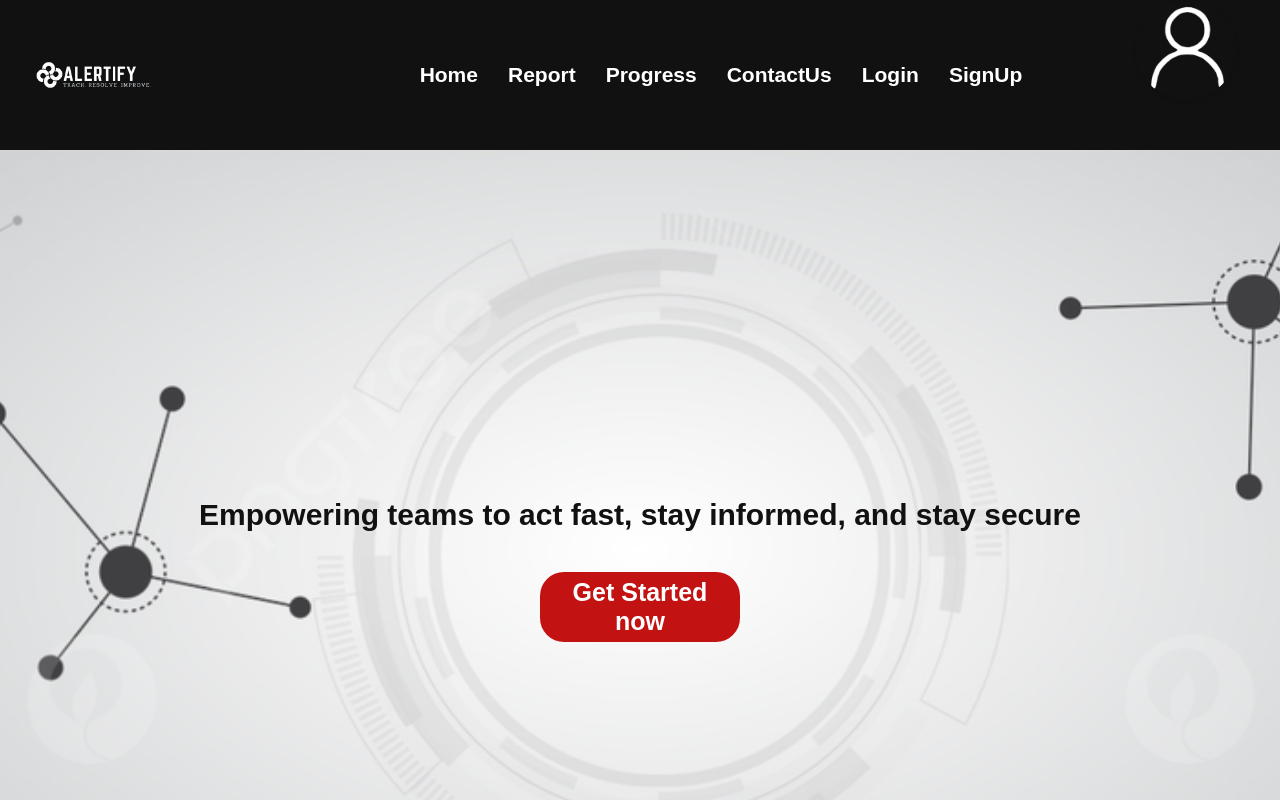
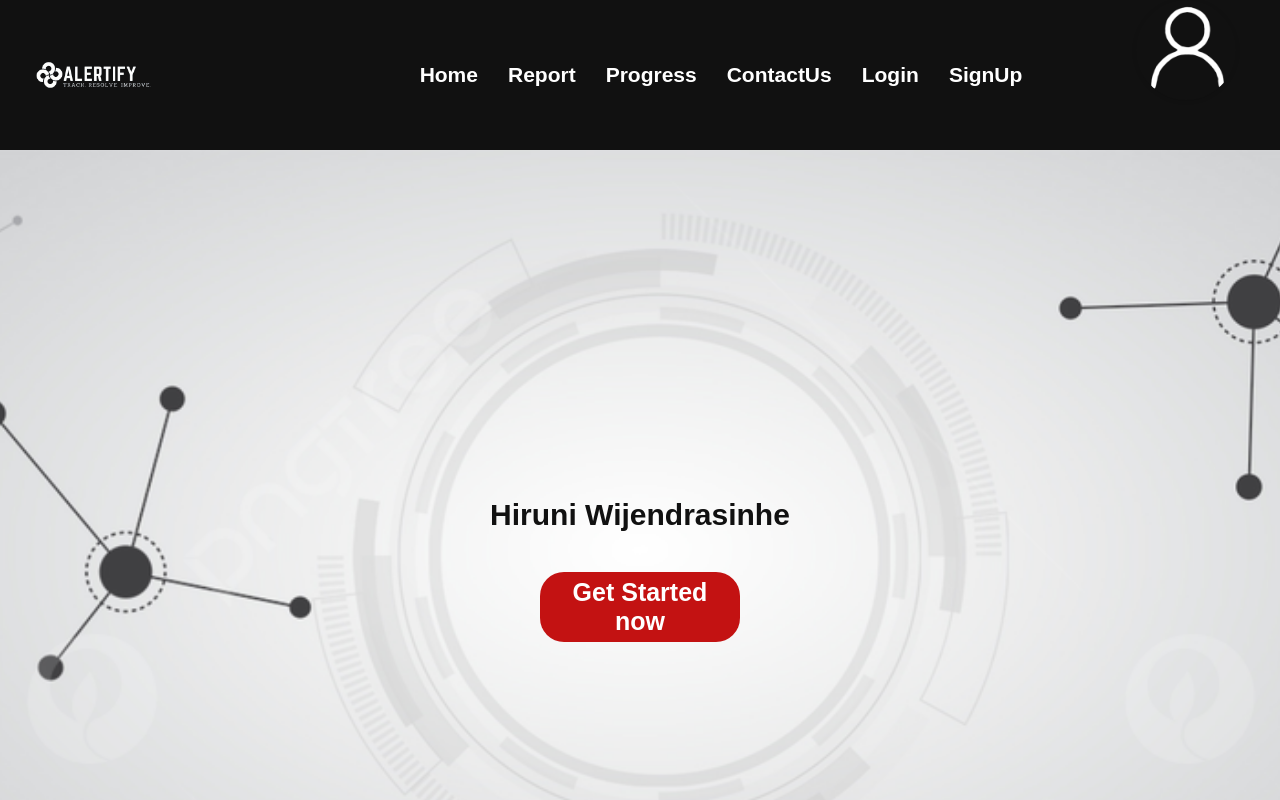
Before and after one commit to HiruniWijendrasinhe/DevOPs_Web, a React (Create React App) app in the folder frontend/my-app/: page /home in a window 1280 px wide. Shown: the top 800 px of the page. Built offline with nearby package versions, Linux system fonts and the light colour scheme.

Commit message:
evaluation test

```diff
--- a/frontend/my-app/src/Home.js
+++ b/frontend/my-app/src/Home.js
@@ -19,7 +19,7 @@ const handleAdd = () => {
   <div className="HomeQuote">
   <div className="HomeQuote">
 
-   <p>Empowering teams to act fast, stay informed, and stay secure</p>
+   <p>Hiruni Wijendrasinhe</p>
   </div>
 
   <button type ="button" onClick={handleAdd}>Get Started now</button>
```
